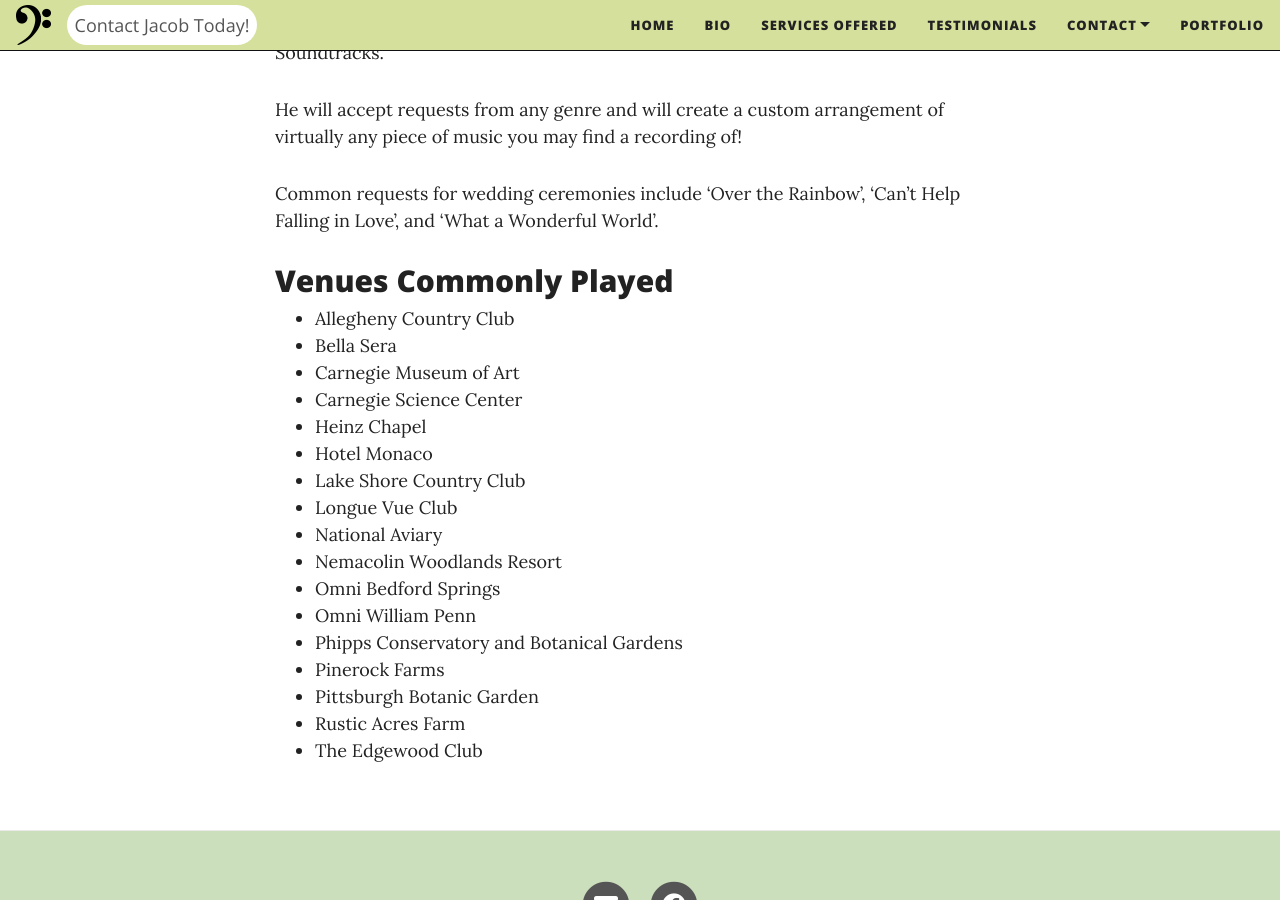
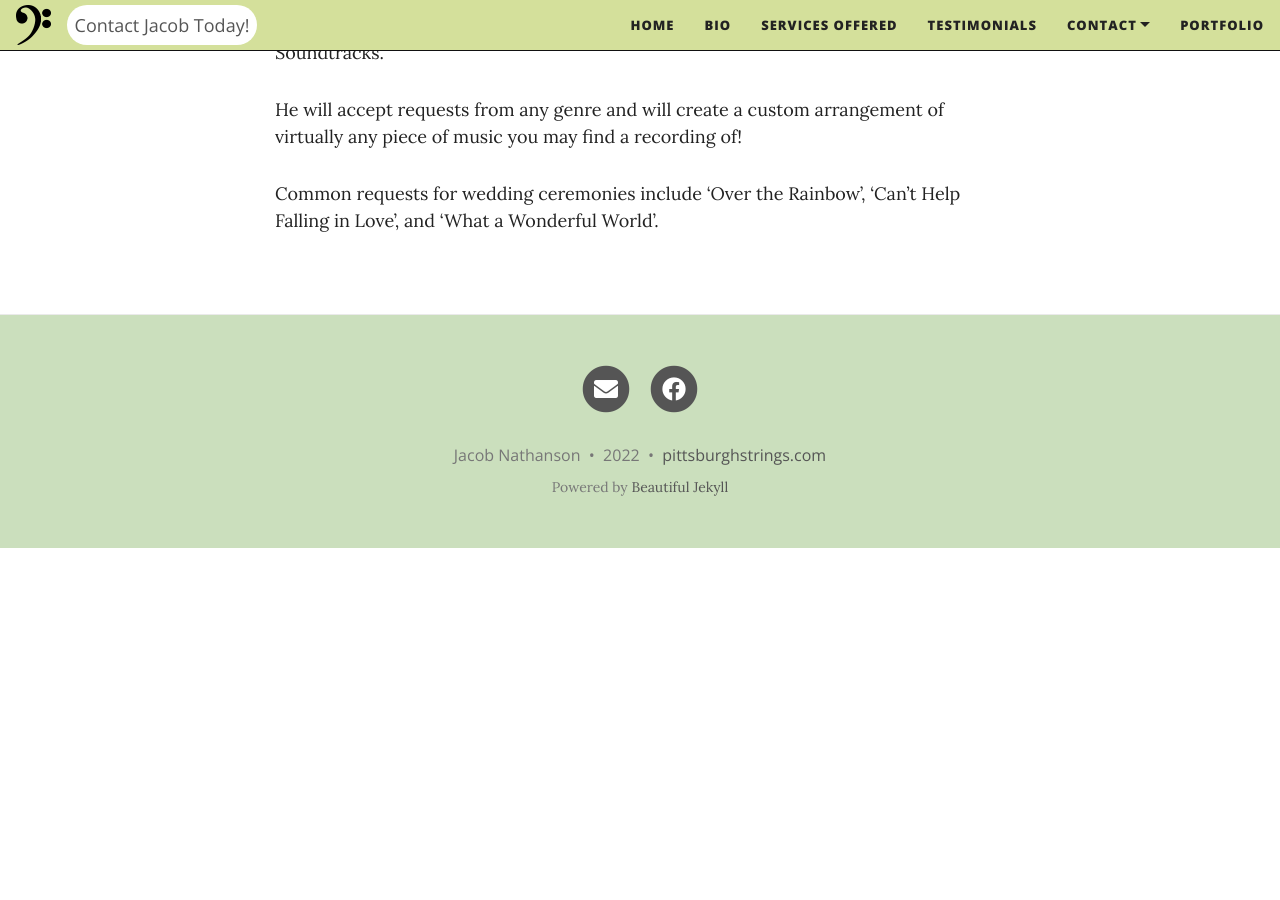
Before and after one commit to ben-nathanson/jake-nathanson-music, a Jekyll site: the page built from pages/services-offered.md, in a window 1280 px wide and 900 px high, scrolled down 540 px. Built offline with Jekyll 4.4.1, drawn with Linux system fonts in a browser that asks for light colours; nearby versions of some CDN libraries; after the commit the page ends 1088 px from its top, so only the background shows below that.

Commit message:
Migrate venues to portfolio

```diff
--- a/pages/services-offered.md
+++ b/pages/services-offered.md
@@ -19,23 +19,3 @@
 He will accept requests from any genre and will create a custom arrangement of virtually any piece of music you may find a recording of!
 
 Common requests for wedding ceremonies include 'Over the Rainbow', 'Can't Help Falling in Love', and 'What a Wonderful World'.
-
-## Venues Commonly Played
-
-- Allegheny Country Club
-- Bella Sera
-- Carnegie Museum of Art
-- Carnegie Science Center
-- Heinz Chapel
-- Hotel Monaco
-- Lake Shore Country Club
-- Longue Vue Club
-- National Aviary
-- Nemacolin Woodlands Resort
-- Omni Bedford Springs
-- Omni William Penn
-- Phipps Conservatory and Botanical Gardens
-- Pinerock Farms
-- Pittsburgh Botanic Garden
-- Rustic Acres Farm
-- The Edgewood Club
```
Also changed, not shown: pages/portfolio.md (+29 -2 lines), pages/sandbox.md (+0 -31 lines).
